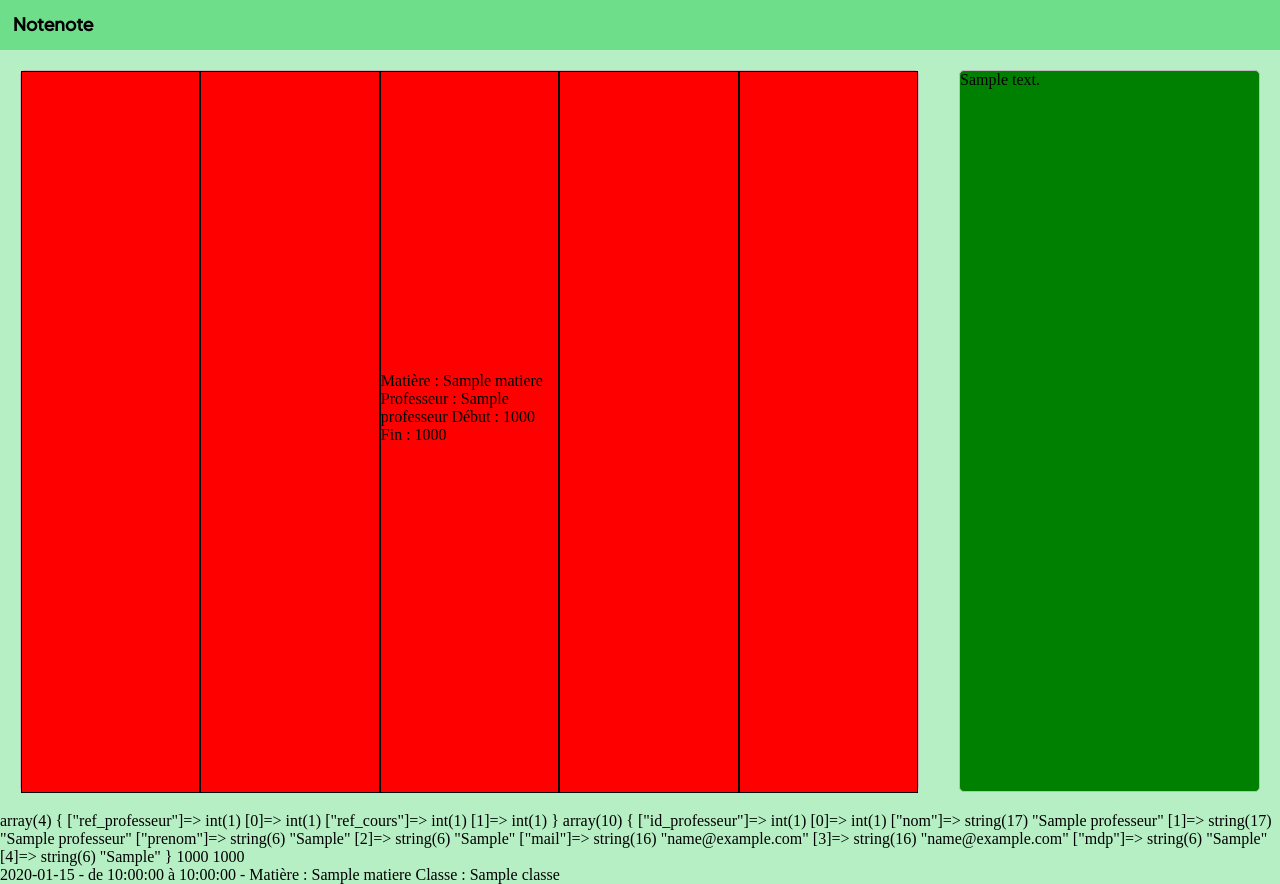
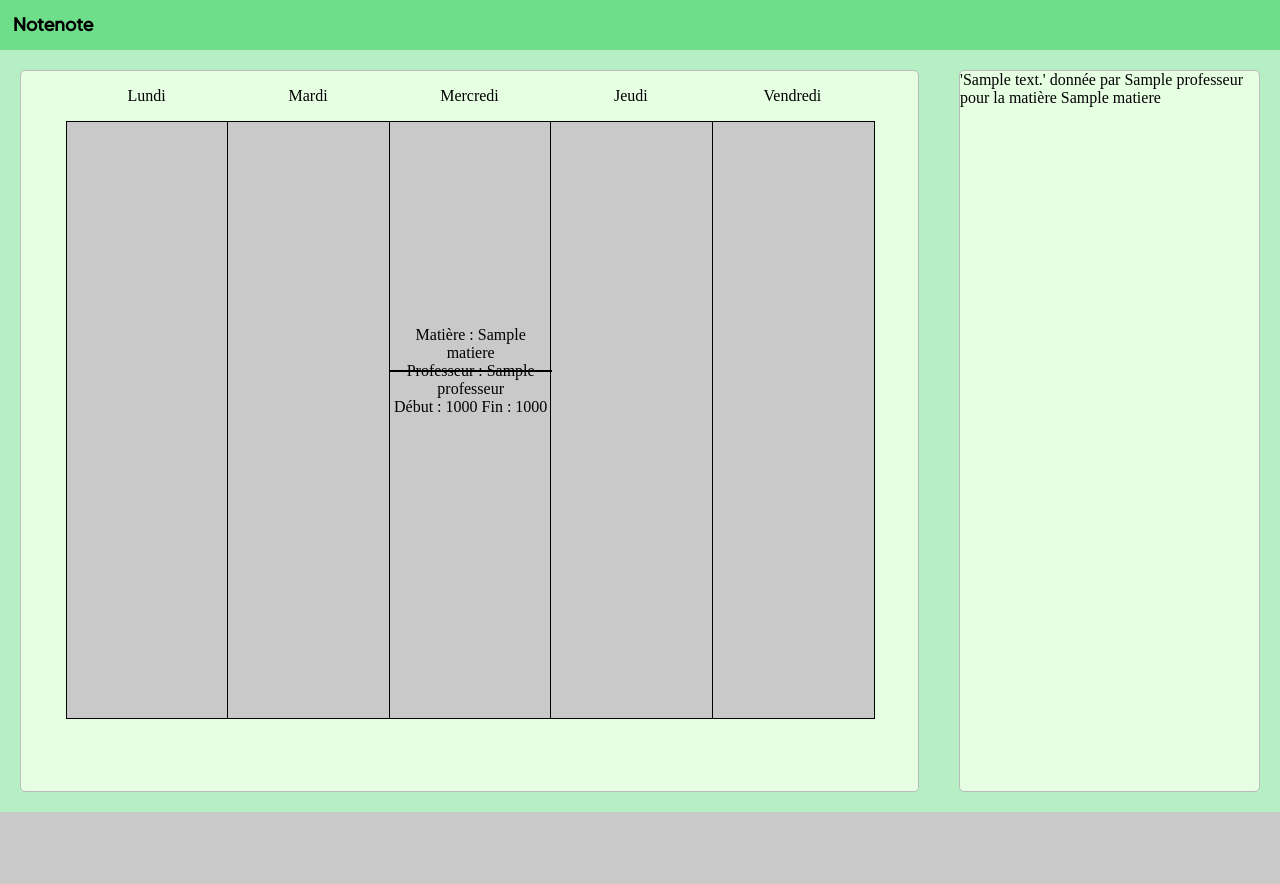
Before and after one commit to kyllianmgn/Notenote, a PHP site: page /vue/accueilEleve.php in a window 1280 px wide. After the commit the page ends 812 px from the top, so only its background shows below. Run offline with PHP 8.4, Linux system fonts and the light colour scheme; the visitor is signed in with stand-in values (Sample User, id 1); tables that the repository leaves empty hold one stand-in row (values such as "Sample post").

Commit message:
Modification : Modif du CSS et des emploi du temps

```diff
--- a/Site/assets/css/style.css
+++ b/Site/assets/css/style.css
@@ -84,18 +84,22 @@ nav h3{
     margin: 10px;
     padding: 10px;
     border-radius: 100px;
-    border: none;
+    border: 1px black solid;
     align-self: flex-start;
     transition: background-color .1s ease;
 }
 
-input[type='text'],input[type='password'],input[type='submit']{
+input[type='text'],input[type='password'],input[type='submit'],select,input[type='date'],input[type='time']{
     padding: 5px 10px;
     outline: none;
     border-radius: 50px;
     border: 1px black solid;
     margin: 10px;
     font-size: 1em;
+}
+
+#selectCours{
+    width: 50%;
 }
 
 .vue{
@@ -107,6 +111,7 @@ input[type='text'],input[type='password'],input[type='submit']{
     border-radius: 5px;
     border: 1px #bbbbbb solid;
     margin: 20px;
+    background-color: #e6ffe3;
 }
 
 /* Page Eleve */
@@ -121,7 +126,6 @@ input[type='text'],input[type='password'],input[type='submit']{
 
 .droite{
     display: inline-block;
-    background-color: green;
     width: 25vw;
     height: 90vh;
 }
@@ -139,22 +143,35 @@ input[type='text'],input[type='password'],input[type='submit']{
     width: 90%;
 }
 
+.jour-wrapper{
+    display: flex;
+    flex-direction: column;
+    width: 20%;
+    text-align: center;
+}
+
 .emploi-du-temps{
-    width: 100%;
-    height: 100%;
+    margin: 0 auto;
+    width: 90%;
+    height: 90%;
     display: flex;
     flex-direction: row;
 }
 
 .jour{
-    background-color: red;
-    width: 20%;
+    background-color: #c9c9c9;
+    width: 100%;
     height: 100%;
     border: 1px black solid;
 }
 
 .cours{
-    width: 100%;
+    width: 99%;
     position: relative;
-    background-color: yellow;
+    background-color: #b2ffac;
+    border: 1px black solid;
+    left: 0;
+    display: flex;
+    align-items: center;
+    justify-items: center;
 }
--- a/Site/vue/accueilEleve.php
+++ b/Site/vue/accueilEleve.php
@@ -78,51 +78,66 @@ $etudiant = $etudiant->afficherById($bdd);
                 array_push($mesCours,$monCours);
             }
             ?>
+            <div class="jour-wrapper">
+                <p>Lundi</p>
             <div class="lundi jour">
                 <?php
                     foreach ($mesCours as $monCours){
-                        if ($monCours['jour']=='1'){
-                            echo "<div class='cours' heure_debut='".$monCours['heure_debut']."' heure_fin='".$monCours['heure_fin']."' jour='".$monCours['date']."'>"."Matière : ".$monCours['matiere']." Professeur : ".$monCours['professeur']." Début : ".$monCours['heure_debut']." Fin : ".$monCours['heure_fin']."</div>";
+                        if ($monCours['jour']=='1' && $monCours['professeur']!=null){
+                            echo "<div class='cours' heure_debut='".$monCours['heure_debut']."' heure_fin='".$monCours['heure_fin']."' jour='".$monCours['date']."'>"."Matière : ".$monCours['matiere']."<br> Professeur : ".$monCours['professeur']."<br> Début : ".$monCours['heure_debut']." Fin : ".$monCours['heure_fin']."</div>";
                         }
                     }
                 ?>
             </div>
+            </div>
+            <div class="jour-wrapper">
+                <p>Mardi</p>
             <div class="mardi jour">
                 <?php
                 foreach ($mesCours as $monCours){
-                    if ($monCours['jour']=='2'){
+                    if ($monCours['jour']=='2' && $monCours['professeur']!=null){
 
-                        echo "<div class='cours' heure_debut='".$monCours['heure_debut']."' heure_fin='".$monCours['heure_fin']."' jour='".$monCours['date']."'>"."Matière : ".$monCours['matiere']." Professeur : ".$monCours['professeur']." Début : ".$monCours['heure_debut']." Fin : ".$monCours['heure_fin']."</div>";
+                        echo "<div class='cours' heure_debut='".$monCours['heure_debut']."' heure_fin='".$monCours['heure_fin']."' jour='".$monCours['date']."'>"."Matière : ".$monCours['matiere']."<br> Professeur : ".$monCours['professeur']."<br> Début : ".$monCours['heure_debut']." Fin : ".$monCours['heure_fin']."</div>";
                     }
                 }
                 ?>
             </div>
+            </div>
+            <div class="jour-wrapper">
+                <p>Mercredi</p>
             <div class="mercredi jour">
                 <?php
                 foreach ($mesCours as $monCours){
-                    if ($monCours['jour']=='3'){
-                        echo "<div class='cours' heure_debut='".$monCours['heure_debut']."' heure_fin='".$monCours['heure_fin']."' jour='".$monCours['date']."'>"."Matière : ".$monCours['matiere']." Professeur : ".$monCours['professeur']." Début : ".$monCours['heure_debut']." Fin : ".$monCours['heure_fin']."</div>";
+                    if ($monCours['jour']=='3' && $monCours['professeur']!=null){
+                        echo "<div class='cours' heure_debut='".$monCours['heure_debut']."' heure_fin='".$monCours['heure_fin']."' jour='".$monCours['date']."'>"."Matière : ".$monCours['matiere']."<br> Professeur : ".$monCours['professeur']."<br> Début : ".$monCours['heure_debut']." Fin : ".$monCours['heure_fin']."</div>";
                     }
                 }
                 ?>
             </div>
+            </div>
+            <div class="jour-wrapper">
+                <p>Jeudi</p>
                 <div class="jeudi jour">
                     <?php
                     foreach ($mesCours as $monCours){
-                    if ($monCours['jour']=='4'){
-                        echo "<div class='cours' heure_debut='".$monCours['heure_debut']."' heure_fin='".$monCours['heure_fin']."' jour='".$monCours['date']."'>"."Matière : ".$monCours['matiere']." Professeur : ".$monCours['professeur']." Début : ".$monCours['heure_debut']." Fin : ".$monCours['heure_fin']."</div>";
+                        if ($monCours['jour']=='4' && $monCours['professeur']!=null){
+                            echo "<div class='cours' heure_debut='".$monCours['heure_debut']."' heure_fin='".$monCours['heure_fin']."' jour='".$monCours['date']."'>"."Matière : ".$monCours['matiere']."<br> Professeur : ".$monCours['professeur']."<br> Début : ".$monCours['heure_debut']." Fin : ".$monCours['heure_fin']."</div>";
                         }
                     }
                     ?>
                 </div>
+            </div>
+            <div class="jour-wrapper">
+                <p>Vendredi</p>
                 <div class="vendredi jour">
                     <?php
                     foreach ($mesCours as $monCours){
-                    if ($monCours['jour']=='5'){
-                        echo "<div class='cours' heure_debut='".$monCours['heure_debut']."' heure_fin='".$monCours['heure_fin']."' jour='".$monCours['date']."'>"."Matière : ".$monCours['matiere']." Professeur : ".$monCours['professeur']." Début : ".$monCours['heure_debut']." Fin : ".$monCours['heure_fin']."</div>";
+                        if ($monCours['jour']=='5' && $monCours['professeur']!=null){
+                            echo "<div class='cours' heure_debut='".$monCours['heure_debut']."' heure_fin='".$monCours['heure_fin']."' jour='".$monCours['date']."'>"."Matière : ".$monCours['matiere']."<br> Professeur : ".$monCours['professeur']."<br> Début : ".$monCours['heure_debut']." Fin : ".$monCours['heure_fin']."</div>";
                         }
                     }
                     ?>
+                </div>
             </div>
         </div>
     </div>
@@ -132,33 +147,19 @@ $etudiant = $etudiant->afficherById($bdd);
                     "ref_classe"=>$etudiant['ref_classe']
             ));
         foreach ($devoir->afficherSpecific($bdd) as $devoirs){
-            echo $devoirs['description'];
+            $professeur = new Professeur(array(
+                "id_professeur"=>$devoirs['ref_professeur']
+            ));
+            $professeur = $professeur->afficherById($bdd);
+            $matiere = new Matiere(array(
+                "id_matiere"=>$devoirs['ref_matiere']
+            ));
+            $matiere = $matiere->afficherById($bdd);
+            echo "'".$devoirs['description']."' donnée par ".$professeur['nom']." pour la matière ".$matiere['nom'];
         }
         ?>
     </div>
 </div>
-<?php
-var_dump($dirige);
-var_dump($professeur);
-$cours = new Cours(array(
-    "ref_classe"=>$etudiant['ref_classe']
-));
-foreach ($cours->afficherSpecific($bdd) as $courss){
-    $classe = new Classe(array(
-        "id_Classe"=>$courss['ref_classe']
-    ));
-    $classe = $classe->afficherById($bdd);
-    $matiere = new Matiere(array(
-        "id_Matiere"=>$courss['ref_matiere']
-    ));
-    $matiere = $matiere->afficherById($bdd);
-    echo date("Hi", strtotime($courss['heure_debut']));
-    echo " ";
-    echo date("Hi", strtotime($courss['heure_fin']));
-    echo "<br>";
-    echo $courss['date']." - de ".$courss['heure_debut']." à ".$courss['heure_fin']." - Matière : ".$matiere['nom']." Classe : ".$classe['nom']."<br>";
-}
-?>
 <script>
 
     var cours = document.getElementsByClassName('cours')
```
Also changed, not shown: Site/vue/accueilProfesseur.php (+15 -0 lines). Lines whose indentation alone changed are shown as unchanged.
